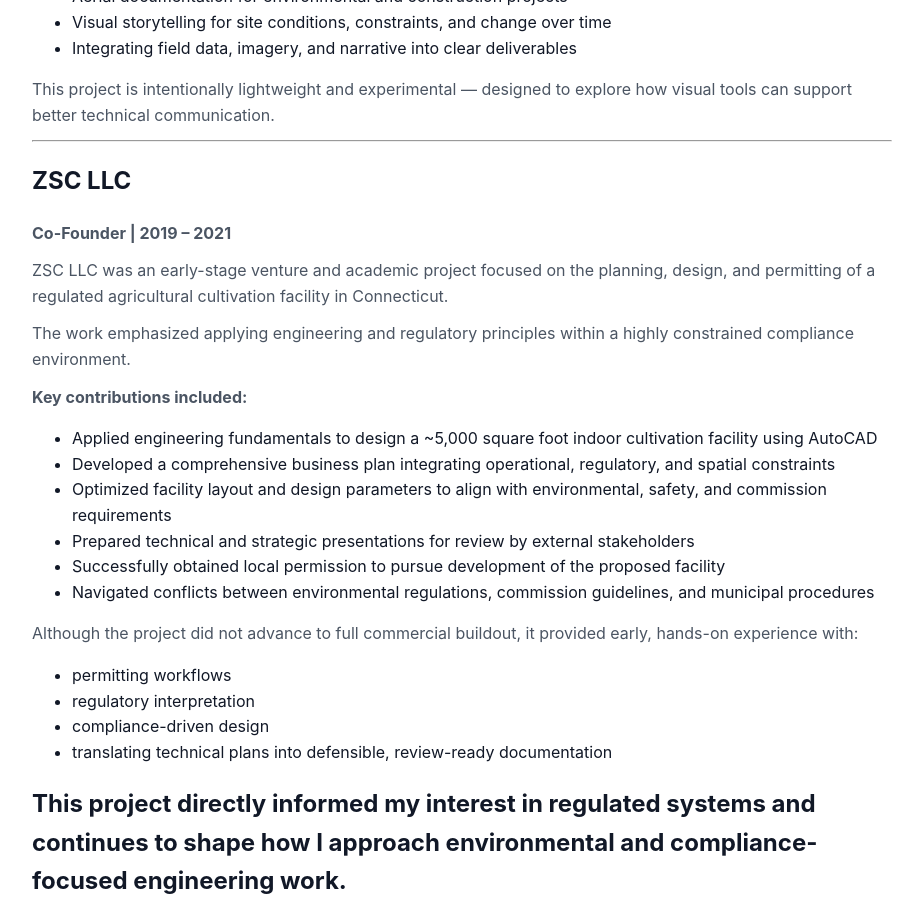
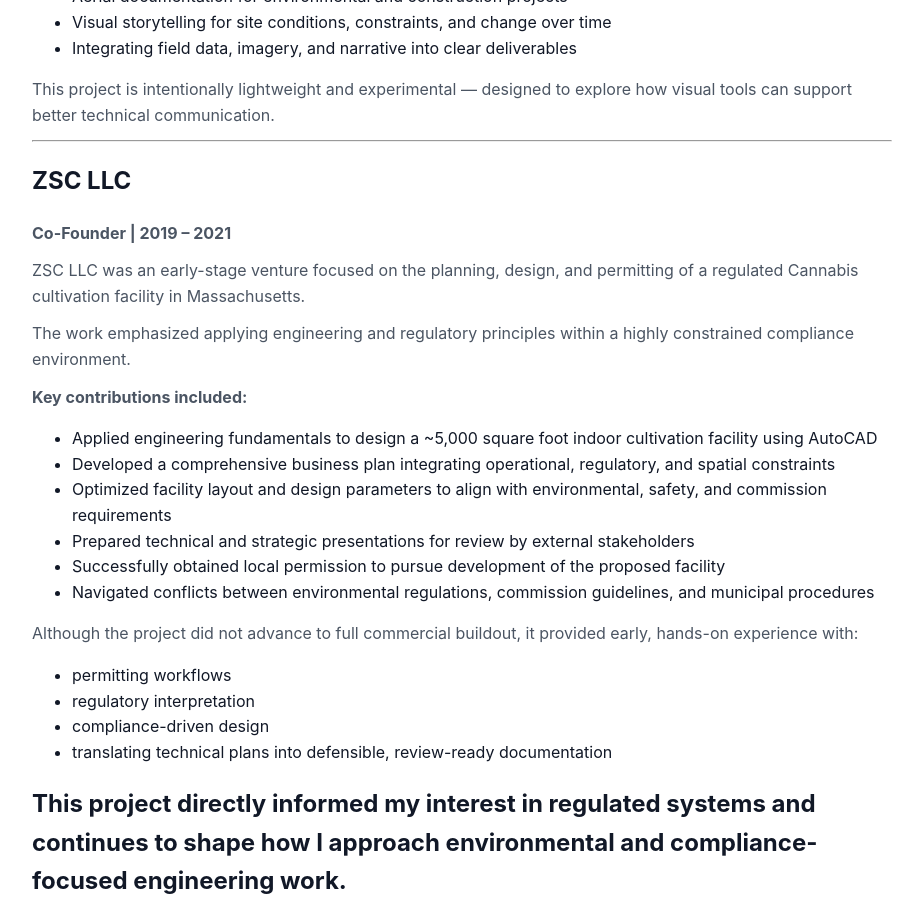
Before and after one commit to zlepore/zachlepore.github.io, a Jekyll site: the page built from entrepreneurship.md, in a window 1280 px wide and 900 px high, scrolled down 1173 px. Shown: the whole window, without its empty margins (178-1101 px from the left). Built offline with Jekyll 4.4.1, drawn with Linux system fonts in a browser that asks for light colours.

Commit message:
Update entrepreneurship.md

```diff
--- a/entrepreneurship.md
+++ b/entrepreneurship.md
@@ -51,7 +51,7 @@ This project is intentionally lightweight and experimental — designed to explo
 ## ZSC LLC
 **Co-Founder | 2019 – 2021**
 
-ZSC LLC was an early-stage venture and academic project focused on the planning, design, and permitting of a regulated agricultural cultivation facility in Connecticut.
+ZSC LLC was an early-stage venture focused on the planning, design, and permitting of a regulated Cannabis cultivation facility in Massachusetts.
 
 The work emphasized applying engineering and regulatory principles within a highly constrained compliance environment.
 
```
